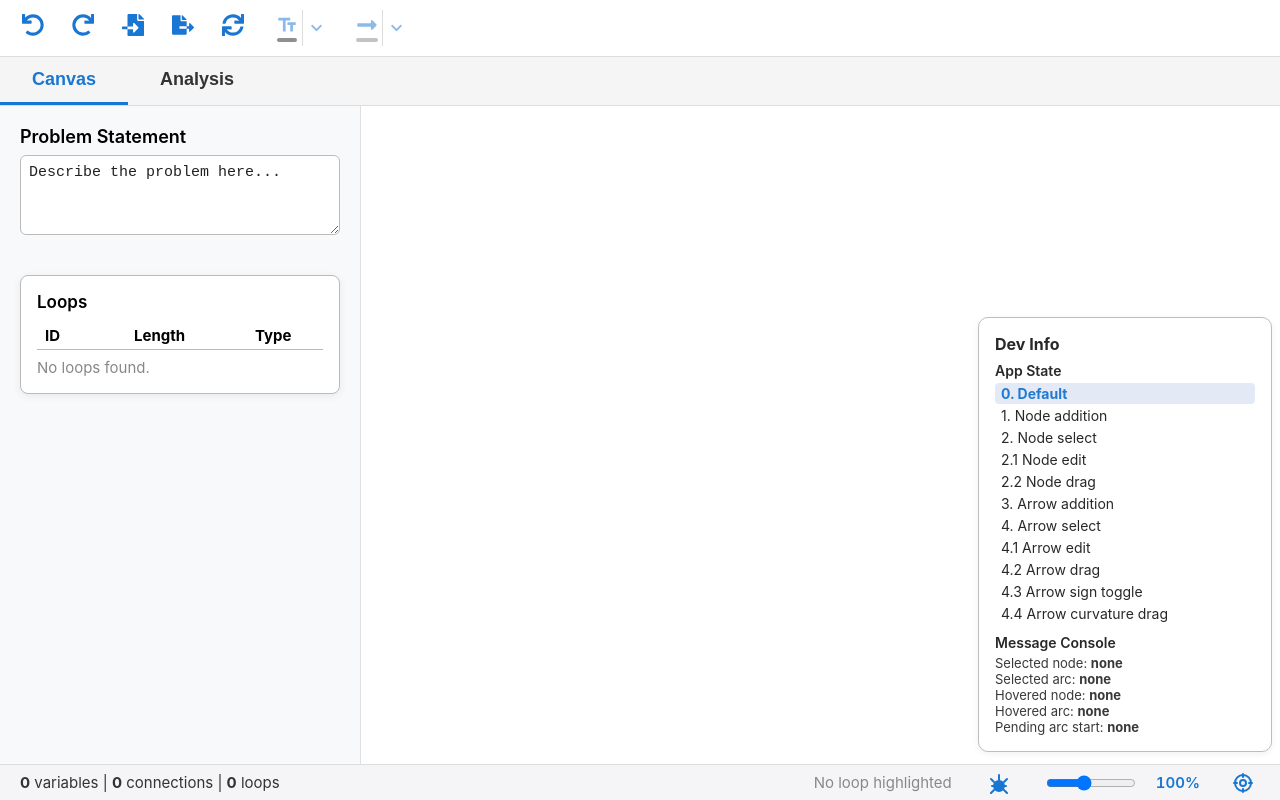
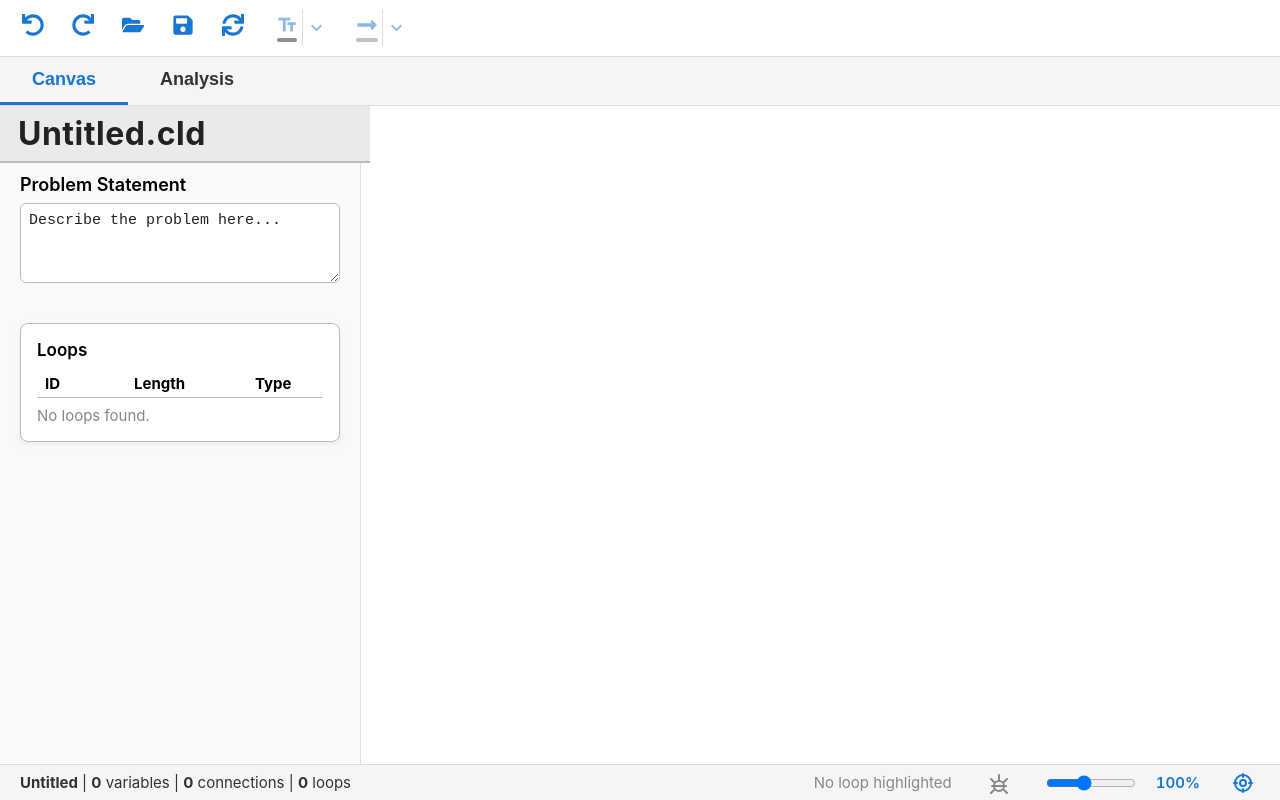
Before and after one commit to sagarajab/CausalLoopDiagram, a React (Create React App) app: page / in a window 1280 px wide. Built offline with nearby package versions, Linux system fonts and the light colour scheme.

Commit message:
modified:   src/App.tsx 	modified:   src/components/Canvas.tsx

```diff
--- a/src/App.tsx
+++ b/src/App.tsx
@@ -1,7 +1,7 @@
-import React, { useState } from 'react';
+import React, { useState, useRef } from 'react';
 import Canvas from './components/Canvas';
 import { useCLDStore } from './state/cldStore';
-import { FaUndo, FaRedo, FaSync, FaFileImport, FaFileExport, FaPalette, FaChevronDown, FaLongArrowAltRight } from 'react-icons/fa';
+import { FaUndo, FaRedo, FaSync, FaFolderOpen, FaSave, FaPalette, FaChevronDown, FaLongArrowAltRight } from 'react-icons/fa';
 import { MdTextFields } from 'react-icons/md';
 
 const Analysis: React.FC<{ refreshKey: number }> = ({ refreshKey }) => {
@@ -120,17 +120,80 @@ const App: React.FC = () => {
   const nodeBtnRef = React.useRef<HTMLDivElement>(null);
   const arcBtnRef = React.useRef<HTMLDivElement>(null);
   const arcDragStart = React.useRef<null | { arcId: string, mx: number, my: number, nx: number, ny: number, sign: number }>(null);
+  const fileInputRef = useRef<HTMLInputElement>(null);
+  const [importError, setImportError] = useState<string | null>(null);
 
   const handleRefresh = () => {
     setRefreshKey(k => k + 1);
   };
 
-  // Placeholder handlers for load/export
+  // Export diagram as .cld file
+  const handleExport = () => {
+    const data = {
+      version: 1,
+      nodes,
+      arcs,
+      defaultNodeColor,
+      defaultArcColor,
+    };
+    const blob = new Blob([JSON.stringify(data, null, 2)], { type: 'application/json' });
+    const url = URL.createObjectURL(blob);
+    const a = document.createElement('a');
+    a.href = url;
+    a.download = 'diagram.cld';
+    document.body.appendChild(a);
+    a.click();
+    setTimeout(() => {
+      document.body.removeChild(a);
+      URL.revokeObjectURL(url);
+    }, 0);
+  };
+
+  // Import diagram from .cld file
   const handleLoad = () => {
-    alert('Load functionality not implemented yet.');
+    setImportError(null);
+    if (fileInputRef.current) {
+      fileInputRef.current.value = '';
+      fileInputRef.current.click();
+    }
   };
-  const handleExport = () => {
-    alert('Export functionality not implemented yet.');
+
+  const handleFileChange = (e: React.ChangeEvent<HTMLInputElement>) => {
+    setImportError(null);
+    const file = e.target.files?.[0];
+    if (!file) return;
+    if (!file.name.endsWith('.cld')) {
+      setImportError('File must have .cld extension.');
+      return;
+    }
+    const reader = new FileReader();
+    reader.onload = (event) => {
+      try {
+        const text = event.target?.result as string;
+        const data = JSON.parse(text);
+        if (typeof data !== 'object' || data.version !== 1 || !Array.isArray(data.nodes) || !Array.isArray(data.arcs)) {
+          setImportError('Invalid or unsupported .cld file.');
+          return;
+        }
+        // Optionally validate node and arc structure here
+        useCLDStore.setState(state => ({
+          nodes: data.nodes,
+          arcs: data.arcs,
+          selection: {},
+          history: [],
+          future: [],
+          nodeCounter: data.nodes.reduce((max: number, n: {id: string}) => Math.max(max, Number(n.id)), 0) + 1,
+          arcCounter: data.arcs.reduce((max: number, a: {id: string}) => Math.max(max, Number(a.id)), 0) + 1,
+          defaultNodeColor: data.defaultNodeColor || '#222',
+          defaultArcColor: data.defaultArcColor || '#888',
+        }));
+        setTab('canvas');
+        setRefreshKey(k => k + 1);
+      } catch (err) {
+        setImportError('Failed to parse .cld file.');
+      }
+    };
+    reader.readAsText(file);
   };
 
   // Get current color for selected node/arc
@@ -193,22 +256,29 @@ const App: React.FC = () => {
         ><FaRedo size={22} /></button>
         <button
           onClick={handleLoad}
-          title="Load"
+          title="Open"
           style={menuBtnStyle}
           onMouseOver={e => { e.currentTarget.style.background = '#f0f4fa'; e.currentTarget.style.boxShadow = '0 2px 8px #1976d222'; }}
           onMouseOut={e => { e.currentTarget.style.background = '#fff'; e.currentTarget.style.boxShadow = 'none'; }}
           onMouseDown={e => { e.currentTarget.style.background = '#e3eaf5'; }}
           onMouseUp={e => { e.currentTarget.style.background = '#f0f4fa'; }}
-        ><FaFileImport size={22} /></button>
+        ><FaFolderOpen size={22} /></button>
+        <input
+          type="file"
+          accept=".cld,application/json"
+          ref={fileInputRef}
+          style={{ display: 'none' }}
+          onChange={handleFileChange}
+        />
         <button
           onClick={handleExport}
-          title="Export"
+          title="Save"
           style={menuBtnStyle}
           onMouseOver={e => { e.currentTarget.style.background = '#f0f4fa'; e.currentTarget.style.boxShadow = '0 2px 8px #1976d222'; }}
           onMouseOut={e => { e.currentTarget.style.background = '#fff'; e.currentTarget.style.boxShadow = 'none'; }}
           onMouseDown={e => { e.currentTarget.style.background = '#e3eaf5'; }}
           onMouseUp={e => { e.currentTarget.style.background = '#f0f4fa'; }}
-        ><FaFileExport size={22} /></button>
+        ><FaSave size={22} /></button>
         <button
           onClick={handleRefresh}
           title="Sync"
@@ -598,6 +668,9 @@ const App: React.FC = () => {
       <div style={{ flex: 1, minHeight: 0, minWidth: 0 }}>
         {tab === 'canvas' ? <Canvas key={refreshKey} /> : <Analysis refreshKey={refreshKey} />}
       </div>
+      {importError && (
+        <span style={{ color: '#d32f2f', marginLeft: 18, fontWeight: 500, fontSize: 15 }}>{importError}</span>
+      )}
     </div>
   );
 };
--- a/src/components/Canvas.tsx
+++ b/src/components/Canvas.tsx
@@ -497,7 +497,7 @@ const Canvas: React.FC = () => {
   }, [editingNodeId]);
 
   // Dev mode toggle
-  const [devMode, setDevMode] = useState(true);
+  const [devMode, setDevMode] = useState(false);
 
   // Delete selected node or arc on Delete key
   useEffect(() => {
@@ -986,10 +986,35 @@ const Canvas: React.FC = () => {
     pendingArcDragStart.current = { arc, from, to, startClientX: mouseClientX, startClientY: mouseClientY };
   }
 
+  // ... existing code ...
+  const [filename, setFilename] = useState('Untitled');
+  // ... existing code ...
+
   // --- Layout: left column for boxes, right for SVG ---
   return (
     <div style={{ width: '100vw', height: '100vh', position: 'relative', overflow: 'hidden' }}>
-      <div style={{ display: 'flex', flexDirection: 'row', height: '100%', width: '100%', minHeight: 0, overflow: 'hidden' }}>
+      {/* FileName Box at the top left */}
+      <div
+        style={{
+          width: 370, // matches the left column width + padding
+          background: '#eaeaea',
+          borderBottom: '2px solid #bbb',
+          fontWeight: 700,
+          fontSize: 32,
+          padding: '8px 0 8px 18px',
+          letterSpacing: 0.5,
+          color: '#222',
+          position: 'absolute',
+          top: 0,
+          left: 0,
+          zIndex: 20,
+          boxSizing: 'border-box',
+          userSelect: 'none',
+        }}
+      >
+        {filename}.cld
+      </div>
+      <div style={{ display: 'flex', flexDirection: 'row', height: '100%', width: '100%', minHeight: 0, overflow: 'hidden', marginTop: 48 }}>
         {/* Left column: Problem statement and loops */}
         <div style={{ width: 320, minWidth: 220, maxWidth: 400, background: '#f8f9fa', borderRight: '1px solid #e0e0e0', padding: 20, display: 'flex', flexDirection: 'column', gap: 24, minHeight: 0, overflow: 'hidden' }}>
           {/* Problem Statement Box */}
@@ -1511,7 +1536,7 @@ const Canvas: React.FC = () => {
         minHeight: 36,
       }}>
         <span>
-          <b>{numVariables}</b> variable{numVariables !== 1 ? 's' : ''} | <b>{numConnections}</b> connection{numConnections !== 1 ? 's' : ''} | <b>{numLoops}</b> loop{numLoops !== 1 ? 's' : ''}
+          <b>{filename}</b> | <b>{numVariables}</b> variable{numVariables !== 1 ? 's' : ''} | <b>{numConnections}</b> connection{numConnections !== 1 ? 's' : ''} | <b>{numLoops}</b> loop{numLoops !== 1 ? 's' : ''}
         </span>
         <span style={{ display: 'flex', alignItems: 'center', gap: 18 }}>
           {highlightedLoop && highlightedLoop.id && highlightedLoop.type ? (
```
